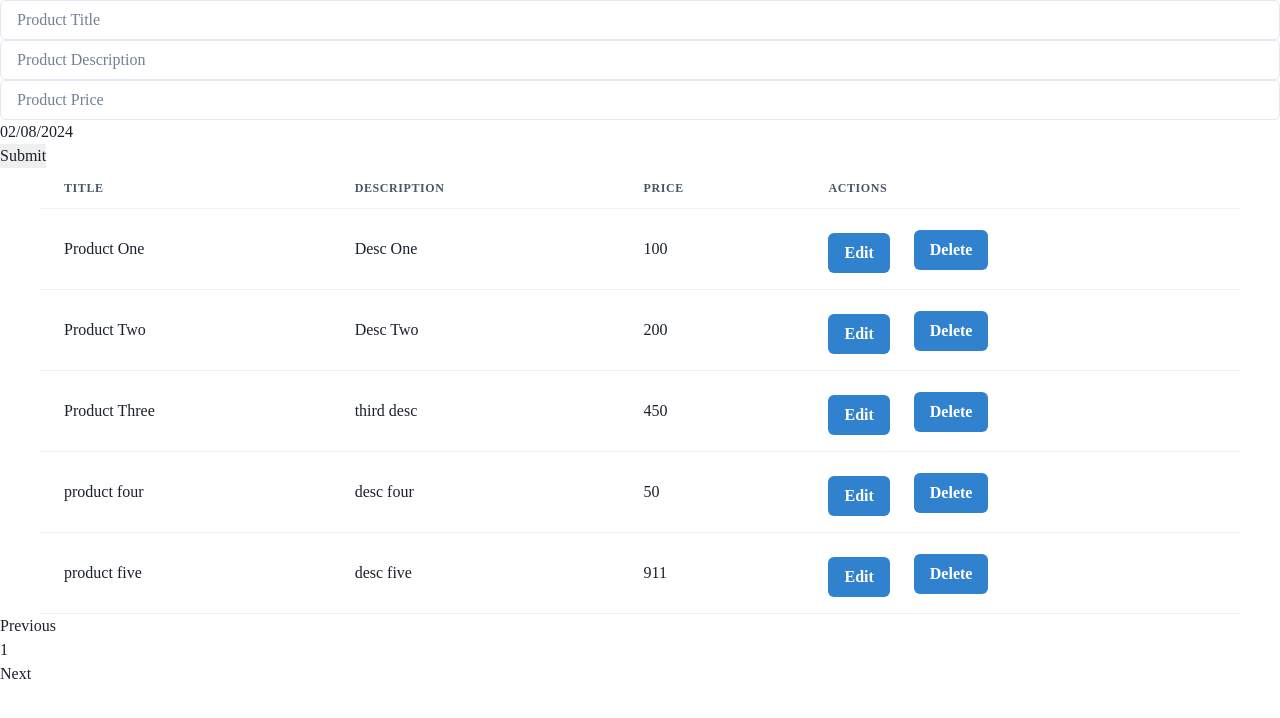
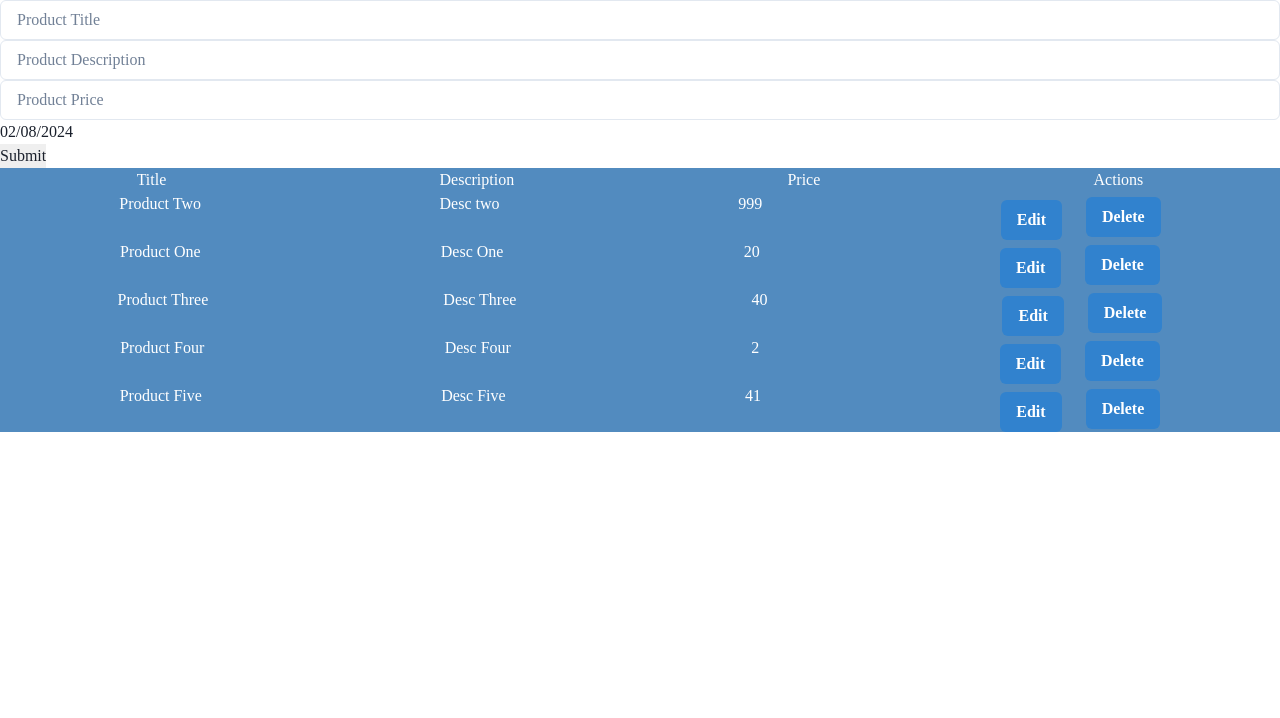
Before and after one commit to skhatri121/ReactQueryForm, a React (Vite) app: page / in a window 1280 px wide. Shown: the top 718 px of the page. Built offline with nearby package versions, Linux system fonts and the light colour scheme; data requests are answered from the project's data file.

Commit message:
Tanstack Table

```diff
--- a/db.json
+++ b/db.json
@@ -1,34 +1,34 @@
 {
   "products": [
     {
-      "id": "d845531a-2d96-4542-b0fe-142d83dfaf0d",
+      "id": "718ca63e-879b-4a75-bc28-bf01ab87f86c",
+      "title": "Product Two",
+      "description": "Desc two",
+      "price": "999"
+    },
+    {
+      "id": "ccfa3cab-3bc9-4bf0-aec8-ad3932fba5fa",
       "title": "Product One",
       "description": "Desc One",
-      "price": "100"
+      "price": "20"
     },
     {
-      "id": "b9963a83-c3f8-46cc-b34f-d2532f68147d",
-      "title": "Product Two",
-      "description": "Desc Two",
-      "price": "200"
+      "id": "b9d402fa-57e2-4bee-aaa8-68f273858bd1",
+      "title": "Product Three",
+      "description": "Desc Three",
+      "price": "40"
     },
     {
-      "id": "65e29b3c-83cd-4370-b69a-bd5a89801ccb",
-      "title": "Product Three",
-      "description": "third desc",
-      "price": "450"
+      "id": "a529834c-38ea-434a-b53e-5695bbabd1d0",
+      "title": "Product Four",
+      "description": "Desc Four",
+      "price": "2"
     },
     {
-      "id": "1cfd4531-16f7-423d-9710-93f5c90929d7",
-      "title": "product four ",
-      "description": "desc four",
-      "price": "50"
-    },
-    {
-      "id": "af1d23db-1ca5-4824-999a-f3523385c500",
-      "title": "product five",
-      "description": "desc five",
-      "price": "911"
+      "id": "360ecf4a-ea79-4f5e-887d-84ad661c5ce1",
+      "title": "Product Five",
+      "description": "Desc Five",
+      "price": "41"
     }
   ]
 }
--- a/package.json
+++ b/package.json
@@ -13,6 +13,7 @@
     "@chakra-ui/react": "^2.8.2",
     "@emotion/react": "^11.11.3",
     "@emotion/styled": "^11.11.0",
+    "@tanstack/react-table": "^8.12.0",
     "framer-motion": "^11.0.3",
     "json-server": "^1.0.0-alpha.23",
     "react": "^18.2.0",
--- /dev/null
+++ b/src/Components/TableTanstack.tsx
@@ -0,0 +1,66 @@
+import { Box } from "@chakra-ui/react";
+import {
+  flexRender,
+  getCoreRowModel,
+  useReactTable,
+} from "@tanstack/react-table";
+import { useEffect, useState } from "react";
+
+const TableTanstack = (props) => {
+  const [data, setData] = useState(props.products);
+
+  const columns = props.columns || [];
+
+  const table = useReactTable({
+    data,
+    columns,
+    getCoreRowModel: getCoreRowModel(),
+  });
+
+  useEffect(() => {
+    setData(props.products);
+  }, [props.products]);
+
+  if (!columns || columns.length === 0) {
+    return <div>No columns defined.</div>;
+  }
+
+  return (
+    <>
+      <Box bg="primary.50" color="primary.59">
+        <Box>
+          {table.getHeaderGroups().map((headerGroup) => (
+            <Box
+              key={headerGroup.id}
+              display="flex"
+              justifyContent="space-around"
+            >
+              {headerGroup.headers.map((header) => (
+                <Box key={header.id}>{header.column.columnDef.header}</Box>
+              ))}
+            </Box>
+          ))}
+        </Box>
+        <Box>
+          {table.getRowModel().rows.map((row) => (
+            <Box
+              key={row.id}
+              display="flex"
+              justifyContent="space-around"
+              onClick={() => props.navigate(`/products/${row.original.id}`)}
+              style={{ cursor: "pointer" }}
+            >
+              {row.getVisibleCells().map((cell) => (
+                <Box key={cell.id}>
+                  {flexRender(cell.column.columnDef.cell, cell.getContext())}
+                </Box>
+              ))}
+            </Box>
+          ))}
+        </Box>
+      </Box>
+    </>
+  );
+};
+
+export default TableTanstack;
--- a/src/Pages/ProductList.tsx
+++ b/src/Pages/ProductList.tsx
@@ -4,7 +4,8 @@ import { fetchProducts, deleteProduct } from "../api/fnc";
 import { useNavigate } from "react-router-dom";
 import ReactPaginate from "react-paginate";
 import AddProduct from "../Components/AddProduct";
-import CommonTable from "../Components/CommonTable";
+import TableTanstack from "../Components/TableTanstack";
+import { ButtonGroup, Button } from "@chakra-ui/react";
 
 const ProductList = () => {
   const queryClient = useQueryClient();
@@ -59,23 +60,49 @@ const ProductList = () => {
   };
 
   const offset = currentPage * productsPerPage;
+  const actionsColumn = {
+    accessorKey: "actions",
+    header: "Actions",
+    cell: (props) => (
+      <ButtonGroup gap="4">
+        <Button
+          colorScheme="blue"
+          onClick={(e) => {
+            e.stopPropagation();
+            navigate(`/products/${props.row.original.id}/edit`);
+          }}
+          mt="2"
+          size="md"
+        >
+          Edit
+        </Button>
+        <Button
+          colorScheme="blue"
+          onClick={(e) => {
+            e.stopPropagation();
+            handleDelete(props.row.original.id);
+          }}
+          mt="5px"
+          size="md"
+        >
+          Delete
+        </Button>
+      </ButtonGroup>
+    ),
+  };
 
-  const columns = ["Title", "Description", "Price"];
+  const columns = [
+    { accessorKey: "title", header: "Title" },
+    { accessorKey: "description", header: "Description" },
+    { accessorKey: "price", header: "Price" },
+    actionsColumn,
+  ];
 
   return (
     <>
       <AddProduct />
 
-      <CommonTable
-        products={products.slice(offset, offset + productsPerPage)}
-        columns={columns}
-        selectedProductIds={selectedProductIds}
-        handleCheckboxChange={handleCheckboxChange}
-        navigate={navigate}
-        handleDelete={handleDelete}
-      />
-
-      <ReactPaginate
+      {/* <ReactPaginate
         breakLabel={"..."}
         pageCount={pageCount}
         marginPagesDisplayed={2}
@@ -83,6 +110,14 @@ const ProductList = () => {
         onPageChange={changePage}
         containerClassName={"pagination"}
         activeClassName={"active"}
+      /> */}
+
+      <TableTanstack
+        products={products}
+        columns={columns}
+        navigate={navigate}
+        handleCheckboxChange={handleCheckboxChange}
+        selectedProductIds={selectedProductIds}
       />
     </>
   );
```
Also changed, not shown: 1 other file (tests, documents, lock files or other folders).
